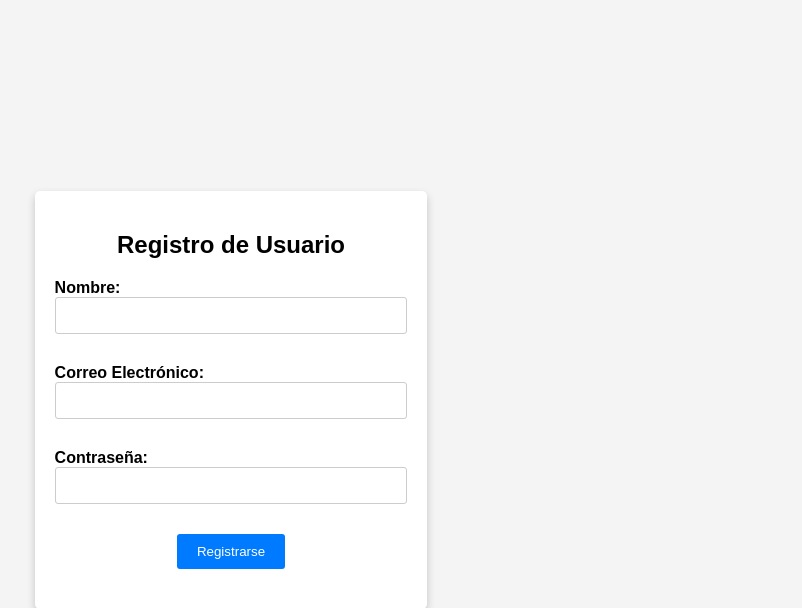
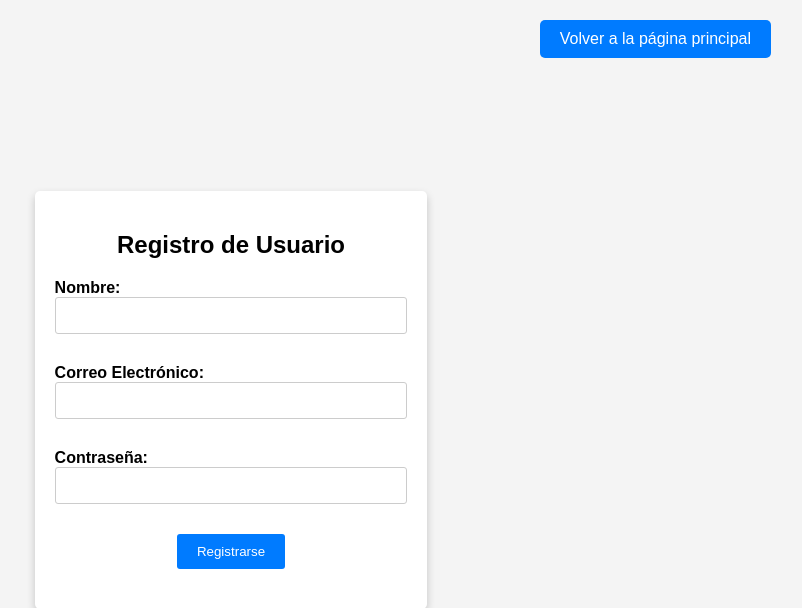
Before and after one commit to eliseoOca/Paginaweb, a Flask app: template templates/formInc.html in a window 1280 px wide. Shown: the top 608 px of the page, without its empty margins (409-1211 px from the left). Run offline with Flask 3, Linux system fonts and the light colour scheme; the template is opened without the code that fills it, so the values that code supplies are empty; some libraries are stand-ins or nearby versions.

Commit message:
acomodando el forde Inc y habilitando botones

```diff
--- a/servers.py
+++ b/servers.py
@@ -37,6 +37,11 @@ def index_donation():
 @app.route('/login')
 def login():
     return render_template('login.html')
+
+@app.route('/formInc')
+def form_inc():
+    return render_template('formInc.html')
+
 
 # Rutas para el registro y el inicio de sesión
 @app.route('/registro', methods=['GET', 'POST'])
--- a/templates/formInc.html
+++ b/templates/formInc.html
@@ -1,8 +1,8 @@
 <!DOCTYPE html>
 <html lang="en">
   <head>
-    <meta charset="UTF-8">
-    <meta name="viewport" content="width=device-width, initial-scale=1.0">
+    <meta charset="UTF-8" />
+    <meta name="viewport" content="width=device-width, initial-scale=1.0" />
 
     <title>Formulario de Registro</title>
     <style>
@@ -64,27 +64,67 @@
       .text-center {
         text-align: center;
       }
+      /* CSS */
+      .boton-volver {
+        position: absolute;
+        top: 10px;
+        /* Ajusta la distancia desde la parte superior de la página */
+        right: 100px;
+        background-color: #007bff;
+        color: #fff;
+        border: none;
+        padding: 10px 20px;
+        border-radius: 5px;
+        text-decoration: none;
+        font-size: 16px;
+        cursor: pointer;
+      }
+
+      .boton-volver:hover {
+        background-color: #0056b3;
+        text-decoration: none;
+      }
+
+      /* Estilo para el contenedor del formulario y el botón de volver */
+      .form-container {
+        display: flex;
+        flex-direction: column;
+      }
+
+      .boton-volver {
+        align-self: flex-end;
+        /* Alinea el botón a la derecha */
+        margin-top: 10px;
+        /* Agrega margen superior para separarlo del formulario */
+      }
     </style>
   </head>
   <body>
+    <header class="header" id="inicio">
+      <nav>
+        <!-- ... tu menú de navegación ... -->
+        <a href="{{ url_for('index') }}" class="boton-volver"
+          >Volver a la página principal</a
+        >
+      </nav>
+    </header>
     <div class="container">
       <h2>Registro de Usuario</h2>
       <form action="/" method="POST">
-
         <div class="form-group">
           <label for="nombre">Nombre:</label>
-                <input type="text" id="nombre" name="nombre" required>
+          <input type="text" id="nombre" name="nombre" required />
         </div>
         <div class="form-group">
           <label for="email">Correo Electrónico:</label>
-                <input type="email" id="email" name="email" required>
+          <input type="email" id="email" name="email" required />
         </div>
         <div class="form-group">
           <label for="password">Contraseña:</label>
-                <input type="password" id="password" name="password" required>
+          <input type="password" id="password" name="password" required />
         </div>
         <div class="form-group text-center">
-                <input type="submit" value="Registrarse">
+          <input type="submit" value="Registrarse" />
         </div>
       </form>
     </div>
--- a/templates/login.html
+++ b/templates/login.html
@@ -31,7 +31,7 @@
         <label for="password">Contraseña:</label>
         <input type="password" id="password" name="password" required />
         <button type="submit">Iniciar Sesión</button>
-        <p>¿No tienes una cuenta? <a href="formInc.html">Regístrate</a></p>
+        <p>¿No tienes una cuenta? <a href="{{ url_for('form_inc') }}">Regístrate</a></p>
       </form>
 
     <script>
```
Lines whose indentation alone changed are shown as unchanged.
